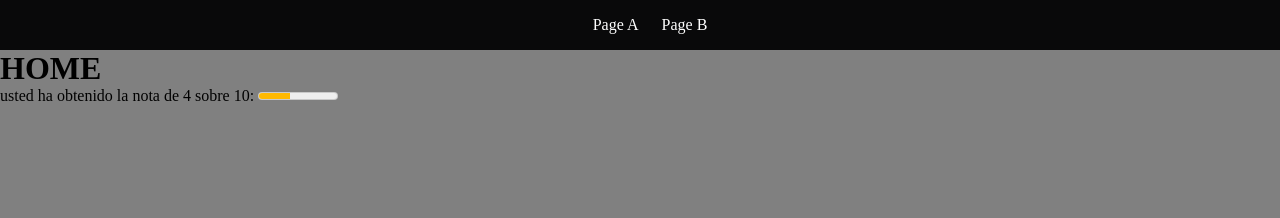
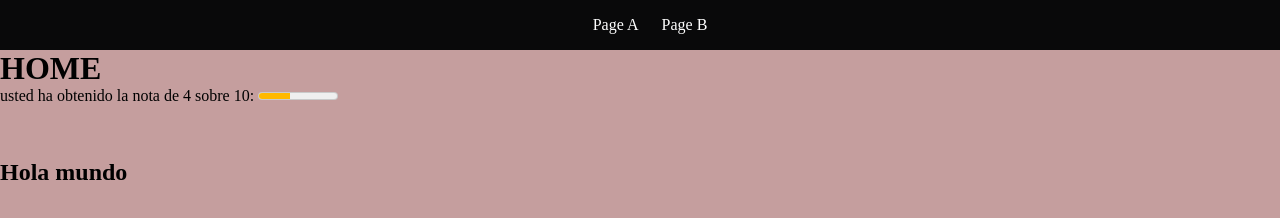
Before and after one commit to Arranzazu/clase-2, a plain HTML site: page Tag-a/Index.html in a window 1280 px wide. Drawn offline with Linux system fonts and the light colour scheme.

Commit message:
Cambios día 1

```diff
--- a/Tag-a/Index.html
+++ b/Tag-a/Index.html
@@ -8,6 +8,7 @@
     <link rel="stylesheet" href="./css/Style.css">
     <link rel="stylesheet" href="./css/main.css">
     <script src=""></script>
+
 </head>
 <body>
     <header class="main-menu">
@@ -18,6 +19,10 @@
     <h1>HOME</h1>
     <main role="main">
 <p>usted ha obtenido la nota de 4 sobre 10: <meter value="4" min="0" low="4" max="10" high="8" optimum="9"></meter></p>
+
+
+<br><br><br>
+<h2>Hola mundo</h2>
 </main>
 </body>
 </html>
--- a/Tag-a/css/main.css
+++ b/Tag-a/css/main.css
@@ -9,7 +9,7 @@ text-align: center;
 
 }
 body{
-    background-color: grey;
+    background-color: rgb(197, 158, 158);
 }
 .main-menu > a {
     color: white;
```
